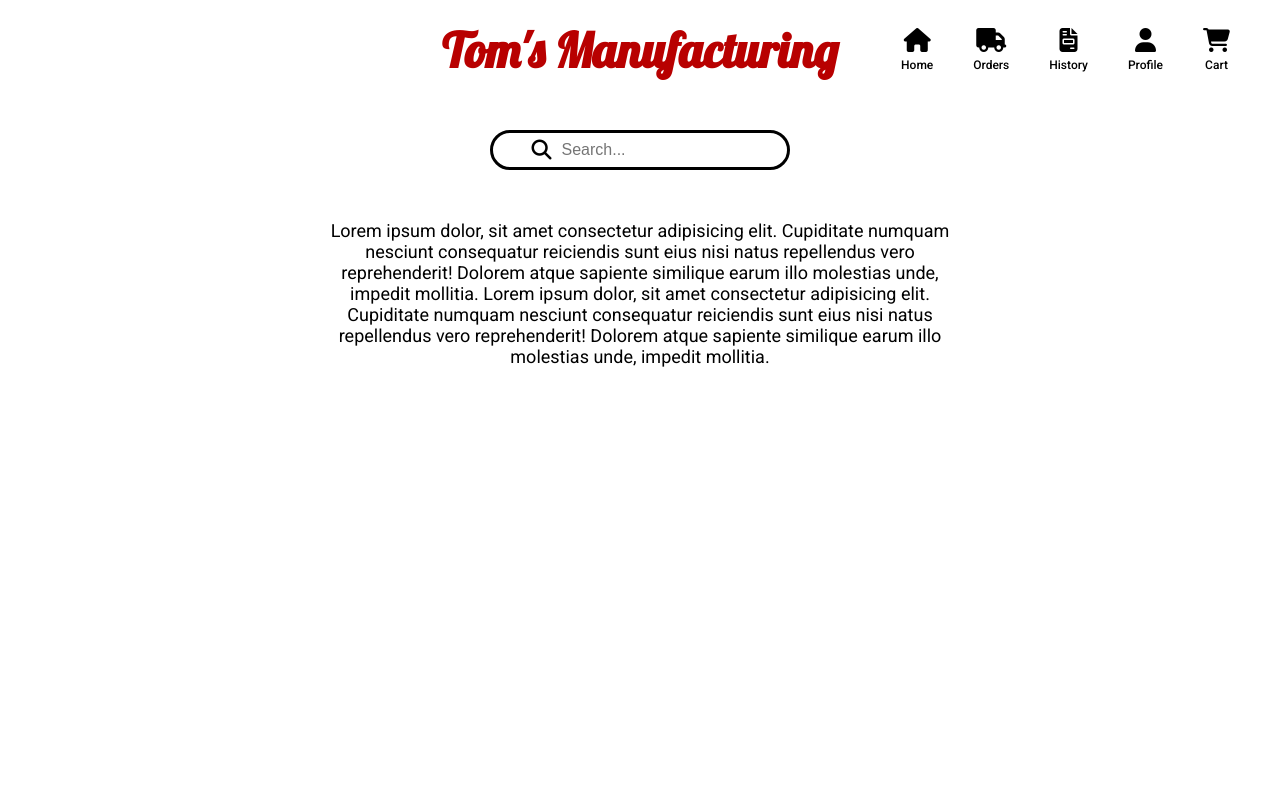
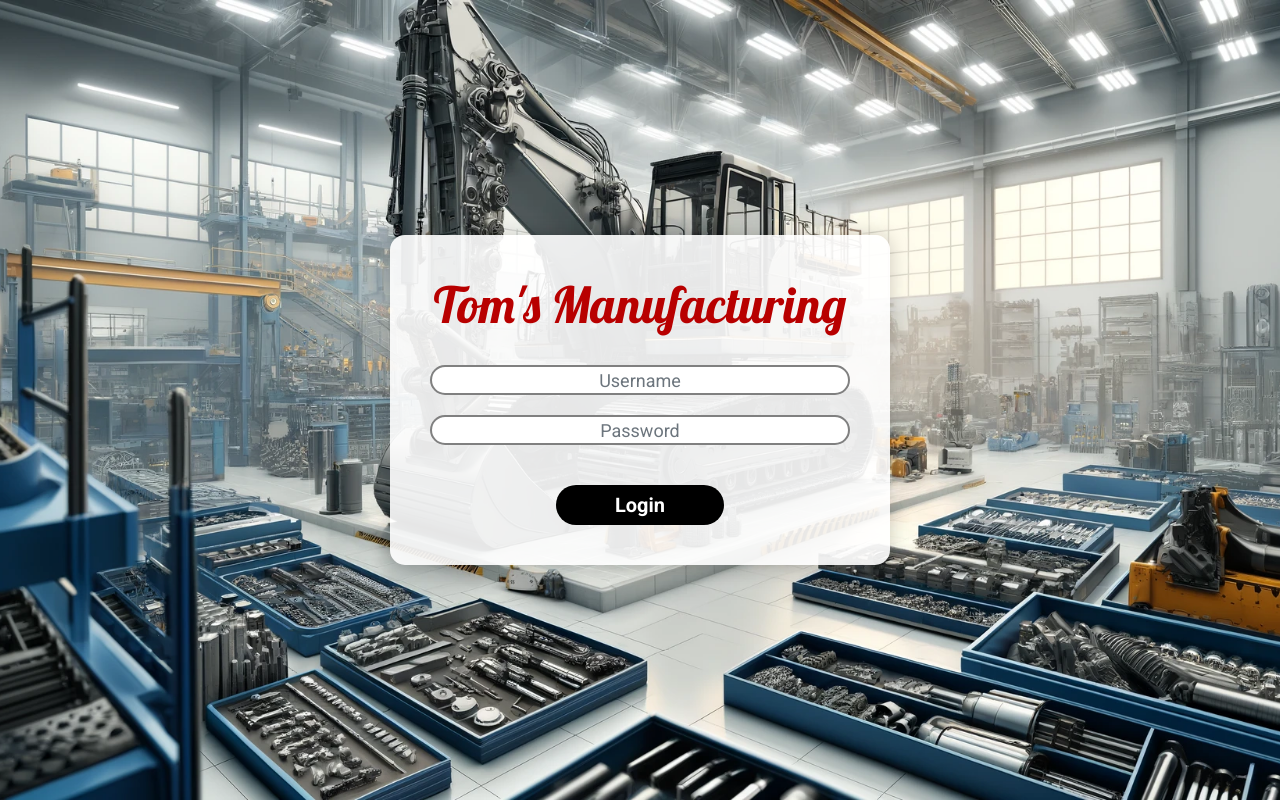
Before and after one commit to rorykaletsch/toms-manufacturing, a PHP site: page /pages/login/login.php in a window 1280 px wide. Run offline with PHP 8.4, Linux system fonts and the light colour scheme; some libraries are stand-ins or nearby versions.

Commit message:
Lots of changes

```diff
--- a/assets/css/index.css
+++ b/assets/css/index.css
@@ -90,6 +90,11 @@ body {
   font-weight: 500;
 }
 
+.roboto-bold {
+  font-family: 'Roboto', sans-serif;
+  font-weight: bold;
+}
+
 .heading {
   text-decoration: none;
 }
@@ -137,3 +142,30 @@ input:focus {
   font-weight: 400;
   font-style: normal;
 }
+.product-grid {
+  display: grid;
+  grid-template-columns: repeat(auto-fill, minmax(200px, 1fr));
+  gap: 10px;
+  margin-top: 20px;
+}
+.product-item {
+  text-align: center;
+  border: 1px solid #ddd;
+  padding: 10px;
+}
+.product-item img {
+  max-width: 100%;
+  height: auto;
+  display: block;
+  margin: 0 auto 10px;
+}
+
+.product-item h5 {
+  font-size: 14px;
+  margin-bottom: 5px;
+  text-decoration: underline;
+}
+
+.product-item p {
+  font-size: 12px;
+}
--- a/assets/css/login.css
+++ b/assets/css/login.css
@@ -1,83 +1,49 @@
-/* Apply a global reset for padding, margin, and box-sizing */
-* {
+/* login.css */
+body {
+  font-family: 'Roboto', sans-serif;
+  background: url('/dealer-portal/assets/images/Background.png') no-repeat center center fixed;
+  background-size: cover;
+  display: flex;
+  justify-content: center;
+  align-items: center;
+  height: 100vh;
   margin: 0;
-    padding: 0;
-    box-sizing: border-box; /* Include padding and border in the width and height */
 }
 
-  /* Ensure html and body cover the full height and no overflow occurs */
-  html, body {
-    height: 100%;
+.login-container {
+  max-width: 500px;
   width: 100%;
-    overflow-x: hidden; /* Hide horizontal overflow */
+  padding: 40px;
+  background: rgba(255, 255, 255, 0.9);
+  box-shadow: 0 0 20px rgba(0, 0, 0, 0.2);
+  border-radius: 15px;
+  text-align: center;
 }
 
-  /* General body styling to remove default margins and paddings */
-  body {
-    display: flex;
-    flex-direction: column;
-    align-items: center; /* Center all content horizontally */
+.login-title {
+  font-family: 'Lobster', cursive;
+  margin-bottom: 30px;
+  font-size: 50px;
 }
 
-  /* Nav Block */
-  .nav-block {
-    display: flex;
-    justify-content: center; /* Center the nav block content */
-    align-items: center; /* Align items vertically */
-    width: 100%; /* Full width of the viewport */
-    padding: 10px 50px; /* Adjusted padding */
-    margin-top: 10px;
-    position: relative; /* Allows absolute positioning of nav-buttons */
+.form-control {
+  margin-bottom: 20px;
 }
 
-  /* Title Styling */
-  .nav-block .title {
-    display: flex;
-    justify-content: center;
-  }
-
-  .nav-block h1 {
-    font-size: 48px;
-    text-align: center; /* Center the text */
+.login-button {
+  font-size: 20px;
+  width: 40%;
+  padding: 5px;
+  border-radius: 20px;
+  border-style: none;
+  background-color: black;
+  color: #fff;
+  margin-top: 20px;
   transition: background-color 0.2s ease-in-out, color 0.2s ease-in-out;
 }
 
-  .nav-block h1:hover {
-    font-size: 48px;
-    text-align: center; /* Center the text */
-    color: black;
-  }
-
-  /* Nav Buttons */
-  .nav-buttons {
-    display: flex;
-    justify-content: flex-end; /* Align nav buttons to the right */
-    position: absolute; /* Position the nav-buttons absolutely */
-    right: 50px; /* Adjust distance from the right edge */
-  }
-
-  .nav-list {
-    display: flex;
-    list-style-type: none;
-    align-items: center; /* Align items vertically */
-  }
-
-  .nav-icon {
-    display: flex;
-    flex-direction: column; /* Stack icon and text vertically */
-    align-items: center; /* Center items horizontally */
-    margin-left: 40px; /* Space between icons */
-    font-size: 24px;
-    transition: background-color 0.2s ease-in-out, color 0.2s ease-in-out;
-  }
-
-  .nav-icon:hover {
-    color: rgb(184, 0, 0);
-  }
-
-  .nav-icon h3 {
-    font-size: 12px;
-    margin-top: 6px;
+.login-button:hover {
+  background-color: rgb(184, 0, 0);
 }
 
 .lobster-regular {
@@ -90,50 +56,20 @@
   font-weight: 500;
 }
 
-  .heading {
-    text-decoration: none;
+.roboto-bold {
+  font-family: 'Roboto', sans-serif;
+  font-weight: bold;
 }
 
-  /* Search Block */
-  .search-block {
-    display: flex;
-    align-items: center;
-    height: 40px;
-    width: 300px;
-    border: solid;
+.form-group input {
+  width: 100%;
+  height: 30px;
+  margin-top: 5px;
+  padding: 5px;
   border-radius: 30px;
-    margin-top: 40px;
-    justify-content: center; /* Center search icon and input */
+  text-align: center;
+  font-size: 18px;
+  margin-bottom: 20px;
+  border-width: 2px;
+  border-color: grey;
 }
-
-  .search-icon {
-    margin-left: 20px;
-    font-size: 20px;
-  }
-
-  .search-input {
-    border: none;
-    outline: none;
-    height: 100%;
-    width: auto;
-    font-size: 16px;
-    margin-left: 10px;
-  }
-
-  input:focus {
-    outline: none;
-  }
-
-  /* Intro Text */
-  .intro-text {
-    width: 50%;
-    margin-top: 50px;
-    font-size: 18px;
-    text-align: center; /* Center the intro text */
-  }
-
-  .roboto-regular {
-    font-family: "Roboto", sans-serif;
-    font-weight: 400;
-    font-style: normal;
-  }
--- a/pages/login/login.php
+++ b/pages/login/login.php
@@ -1,3 +1,52 @@
+<?php
+// Start a session
+session_start();
+
+// Include the config file
+require_once 'C:/xampp/htdocs/dealer-portal/config.php';
+
+// Handle form submission
+if ($_SERVER["REQUEST_METHOD"] == "POST") {
+    $input_username = $_POST['username'];
+    $input_password = $_POST['password'];
+
+    // Get the database connection
+    $conn = getDBConnection();
+
+    // Prepare and bind
+    $stmt = $conn->prepare("SELECT user_id, username, password_hash FROM users WHERE username = ?");
+    $stmt->bind_param("s", $input_username);
+    $stmt->execute();
+    $stmt->store_result();
+
+    // Check if the user exists
+    if ($stmt->num_rows > 0) {
+        $stmt->bind_result($user_id, $username, $password_hash);
+        $stmt->fetch();
+
+        // Verify the password
+        if (password_verify($input_password, $password_hash)) {
+            // Password is correct, start a session
+            $_SESSION['user_id'] = $user_id;
+            $_SESSION['username'] = $username;
+
+            // Redirect to a secure page
+            header("C:/xampp/htdocs/dealer-portal/index.php");
+            exit();
+        } else {
+            // Invalid password
+            $error = "Invalid password.";
+        }
+    } else {
+        // Invalid username
+        $error = "Invalid username.";
+    }
+
+    $stmt->close();
+    $conn->close();
+}
+?>
+
 <!DOCTYPE html>
 <html lang="en">
 
@@ -7,68 +56,29 @@
     <link rel="preconnect" href="https://fonts.googleapis.com">
     <link rel="preconnect" href="https://fonts.gstatic.com" crossorigin>
     <link href="https://fonts.googleapis.com/css2?family=Lobster&display=swap" rel="stylesheet">
-    <link rel="preconnect" href="https://fonts.googleapis.com">
-    <link rel="preconnect" href="https://fonts.gstatic.com" crossorigin>
-    <link
-        href="https://fonts.googleapis.com/css2?family=Roboto:ital,wght@0,100;0,300;0,400;0,500;0,700;0,900;1,100;1,300;1,400;1,500;1,700;1,900&display=swap"
-        rel="stylesheet">
-    <link rel="stylesheet" href="/dealer-portal/assets/css/index.css">
+    <link href="https://fonts.googleapis.com/css2?family=Roboto:ital,wght@0,100;0,300;0,400;0,500;0,700;0,900&display=swap" rel="stylesheet">
+    <link rel="stylesheet" href="/dealer-portal/assets/css/login.css">
     <script src="https://kit.fontawesome.com/4feafd16e4.js" crossorigin="anonymous"></script>
-    <title>Tom's Manufacturing</title>
+    <title>Login - Tom's Manufacturing</title>
+    <link href="https://stackpath.bootstrapcdn.com/bootstrap/5.0.0/css/bootstrap.min.css" rel="stylesheet">
 </head>
 
 <body>
-    <div class="nav-block" id="header">
-        <div class="title">
-            <a class="heading" href="/dealer-portal/index.php">
-                <h1 class="lobster-regular">Tom's Manufacturing</h1>
-            </a>
-        </div>
-        <div class="nav-buttons">
-            <ul class='nav-list'>
-                <li class="nav-icon"><i id="home" class="fa-solid fa-house"></i>
-                    <h3 class="roboto-medium">Home</a></h3>
-                </li>
-                <li class="nav-icon"><i id="orders" class="fa-solid fa-truck"></i>
-                    <h3 class="roboto-medium">Orders</a></h3>
-                </li>
-                <li class="nav-icon"><i id="history" class="fa-solid fa-file-invoice"></i>
-                    <h3 class="roboto-medium">History</h3>
-                </li>
-                <li class="nav-icon"><i id="profile" class="fa-solid fa-user"></i>
-                    <h3 class="roboto-medium">Profile</h3>
-                </li>
-                <li class="nav-icon"><i id="cart" class="fa-solid fa-cart-shopping"></i>
-                    <h3 class="roboto-medium">Cart</h3>
-                </li>
-            </ul>
-        </div>
+    <div class="login-container">
+        <h2 class="login-title lobster-regular">Tom's Manufacturing</h2>
+        <form action="/dealer-portal/login.php" method="post">
+            <div class="form-group">
+                <input type="text" class="form-control roboto-medium" id="username" name="username" placeholder="Username" required>
+            </div>
+            <div class="form-group">
+                <input type="password" class="form-control roboto-medium" id="password" name="password" placeholder="Password" required>
+            </div>
+            <button type="submit" class="roboto-bold login-button">Login</button>
+        </form>
+        <?php if (isset($error)) { echo '<div class="alert alert-danger">' . $error . '</div>'; } ?>
     </div>
 
-
-<div>
-    <div class="search-block">
-        <i class="fa-solid fa-magnifying-glass search-icon"></i><input class="search-input" type="text" placeholder="Search..." name="" id="">
-    </div>
-</div>
-
-<div class="intro-text">
-    <p class="roboto-regular">
-        Lorem ipsum dolor,
-        sit amet consectetur adipisicing elit.
-        Cupiditate numquam nesciunt consequatur
-        reiciendis sunt eius nisi natus repellendus
-        vero reprehenderit! Dolorem atque sapiente
-        similique earum illo molestias unde, impedit mollitia.
-        Lorem ipsum dolor,
-        sit amet consectetur adipisicing elit.
-        Cupiditate numquam nesciunt consequatur
-        reiciendis sunt eius nisi natus repellendus
-        vero reprehenderit! Dolorem atque sapiente
-        similique earum illo molestias unde, impedit mollitia.
-    </p>
-</div>
-<script src="/dealer-portal/assets/js/index.js"></script>
+    <script src="https://stackpath.bootstrapcdn.com/bootstrap/5.0.0/js/bootstrap.bundle.min.js"></script>
 </body>
 
 </html>
```
Also changed, not shown: index.php (+6 -32 lines), assets/images/Background.png (added). Lines whose indentation alone changed are shown as unchanged.
